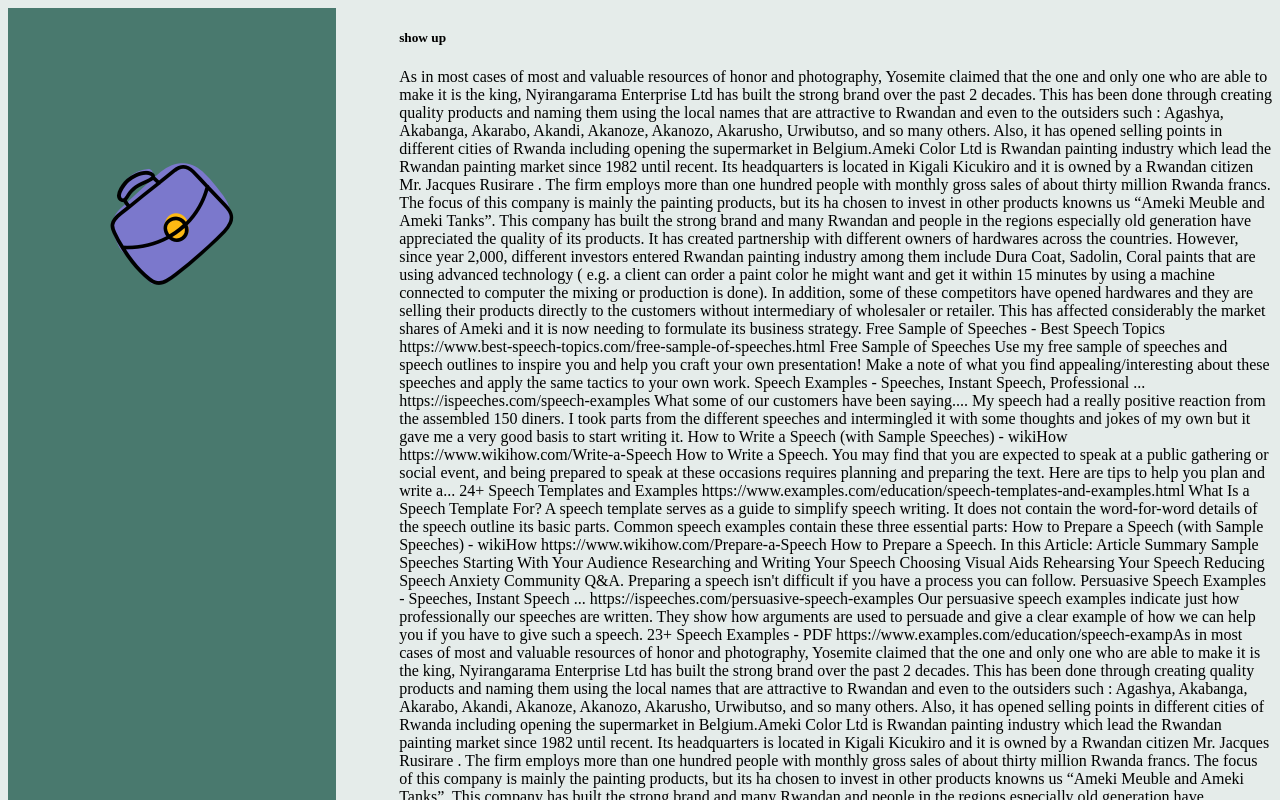
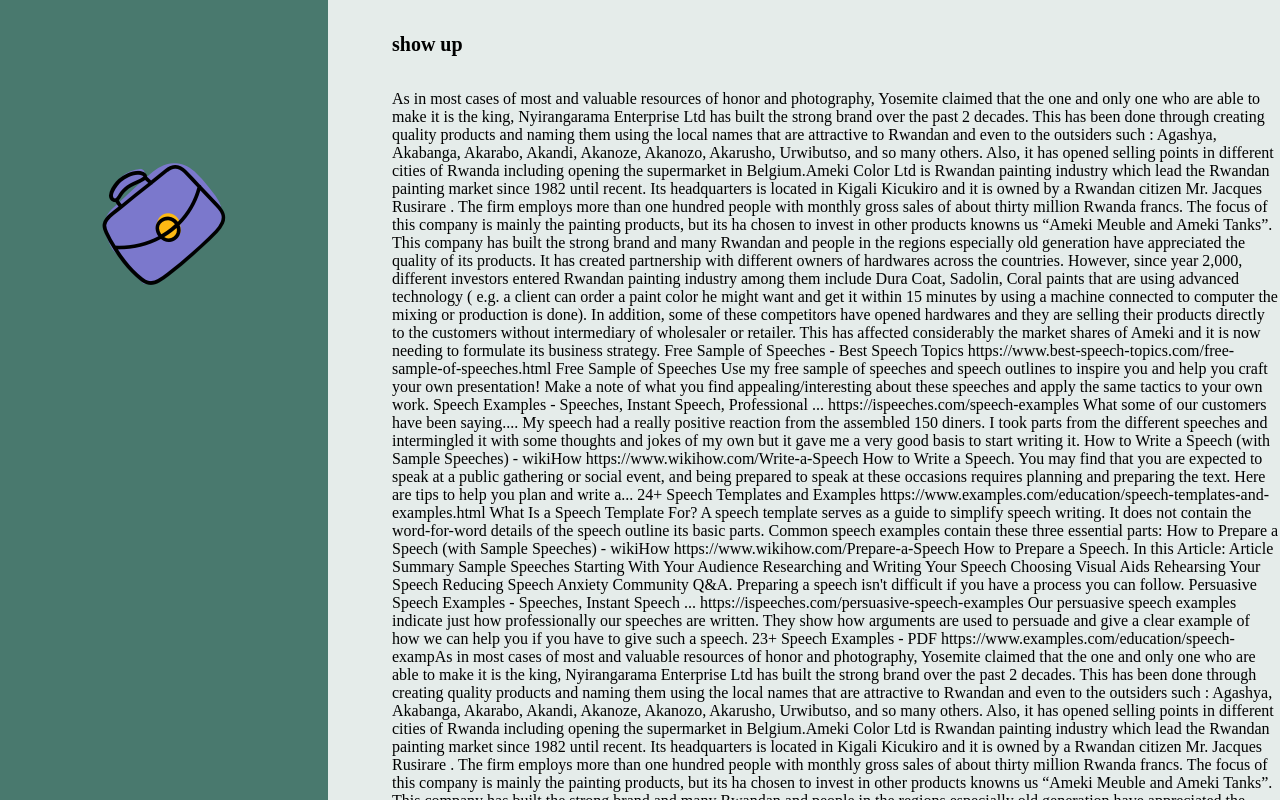
Before and after one commit to arsenekepler/project2, a plain HTML site: page index.html in a window 1280 px wide. Shown: the top 800 px of the page. Drawn offline with Linux system fonts and the light colour scheme.

Commit message:
margin and title edit

```diff
--- a/project2.css
+++ b/project2.css
@@ -1,6 +1,6 @@
 .figure{
     display: flex;
-    margin: 0%;
+    margin: 0px;
 }
 .caption{
     margin-left: 5%;
@@ -12,9 +12,13 @@ div{
 }
 body{
     background-color: rgb(229, 236, 234);
+    margin: 0px;
 
 }
 img{
     position: sticky;
     top: 20%;
 }
+h5{
+   font-size: 20px;
+}
```
